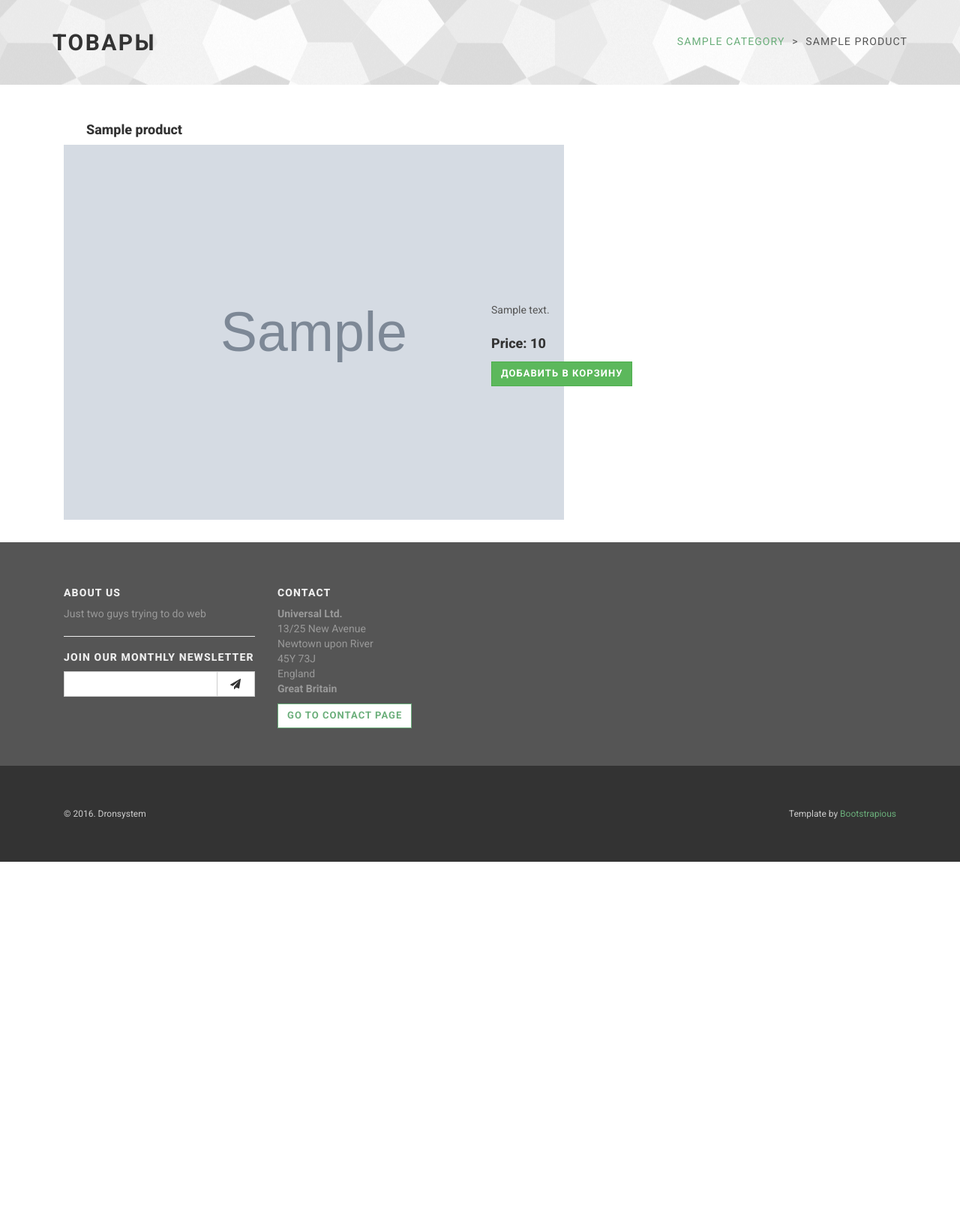
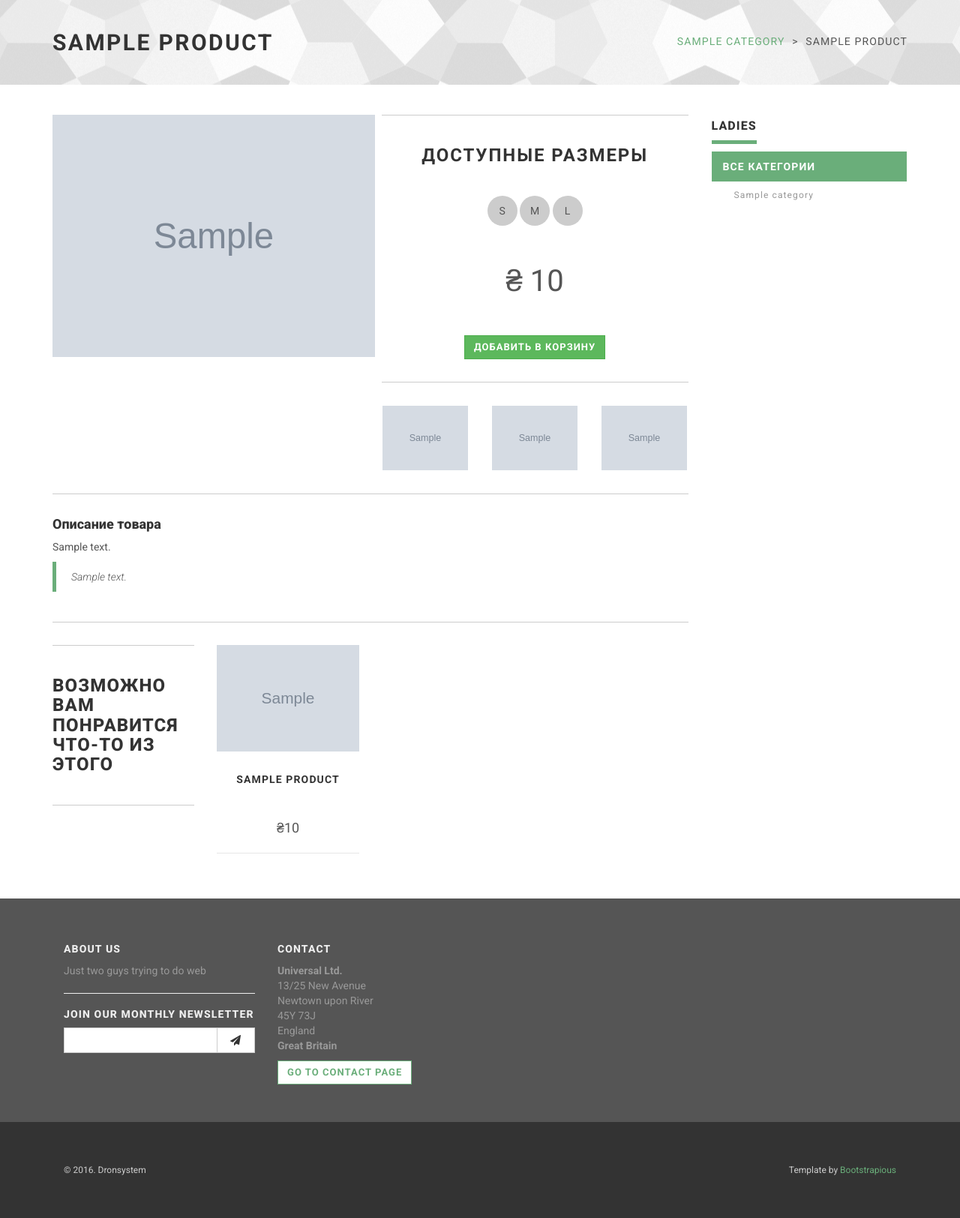
Before and after one commit to AntonBox/django_shop, a Django app: template templates/details.html in a window 1280 px wide. Shown: the part 111-1735 px from the top of the page at 75% size. Before the commit the page ends 1260 px from the top, so only its background shows below. Run offline with Django 3.2, Linux system fonts and the light colour scheme; the template is opened without the code that fills it: most values are stand-ins (such as "Sample title", 1, 10 or a date in 2020); grey boxes marked "Sample" are stand-in pictures; some libraries are stand-ins or nearby versions.

Commit message:
front_end

```diff
--- a/apps/catalog/models.py
+++ b/apps/catalog/models.py
@@ -41,6 +41,8 @@ class Product (TimedModel):
     description = models.TextField()
     quantity = models.PositiveIntegerField()
     image = models.ImageField(upload_to=get_image_path)
+    image2 = models.ImageField(upload_to=get_image_path)
+    image3 = models.ImageField(upload_to=get_image_path)
 
     def __str__(self):
         return self.name
--- a/apps/catalog/views.py
+++ b/apps/catalog/views.py
@@ -17,5 +17,7 @@ def products(request, slug=None):
 @ensure_csrf_cookie
 def product(request, detail):
     product_for_detail = get_object_or_404(Product, detail=detail)
+    latest_products = Product.objects.order_by('created_at').all()[:3]
     return render(request, 'details.html',
-                  {'product': product_for_detail})
+                  {'product': product_for_detail,
+                   'latest_products': latest_products})
--- a/templates/details.html
+++ b/templates/details.html
@@ -8,7 +8,7 @@
         <div class="container">
             <div class="row">
                 <div class="col-md-7">
-                    <h1>Товары</h1>
+                    <h1>{{product.name}}</h1>
                 </div>
                 <div class="col-md-5">
                     <ul class="breadcrumb">
@@ -22,20 +22,133 @@
         </div>
     </div>
 <!-- CROSS NAVIGATION -->
+<div id="content">
+    <div class = 'container'>
+        <div class="row">
+            <div class="col-md-9">
+                <div class="row" id="productMain">
 
-	<div class = 'container'>
-		<div class="col-md-6" style="margin-bottom: 30px">
-			<h4 style="margin-left: 30px">{{product.name}}</h4></a>
-			<img src="{{product.image.url}}" height="500px">
+            		<div class="col-sm-6">
 
-		</div>
-		<div class="col-md-6" style="margin-top: 250px">
-			<div style="margin-bottom: 25px">{{product.description}}</div>
-			<h4>Price: {{product.price}}</h4>
-			<button type="button" class="btn btn-success" id = '{{ product.id }}' onclick="addCart({{ product.id }})" style="margin-top: 4px" >Добавить в корзину</button>
-		</div>
+            			<img src="{{product.image.url}}" width="430px">
+
+            		</div>
+
+            <!-- CROSS NAVIGATION --><!-- CROSS NAVIGATION --><!-- CROSS NAVIGATION -->
+                    <div class="col-sm-6">
+                        <div class="box">
+                            <form>
+                                <div class="sizes">
+                                    <h3>Доступные размеры</h3>
+                                    <label for="size_s">
+                                        <a href="#">S</a>
+                                        <input type="radio" id="size_s" name="size" value="s" class="size-input">
+                                    </label>
+                                    <label for="size_m">
+                                        <a href="#">M</a>
+                                        <input type="radio" id="size_m" name="size" value="m" class="size-input">
+                                    </label>
+                                    <label for="size_l">
+                                        <a href="#">L</a>
+                                        <input type="radio" id="size_l" name="size" value="l" class="size-input">
+                                    </label>
+                                </div>
+
+                                <p class="price">₴ {{product.price}}</p>
+
+                                <p class="text-center">
+                                    <button type="button" class="btn btn-success" id = '{{ product.id }}' onclick="addCart({{ product.id }})" style="margin-top: 4px" >Добавить в корзину</button>
+                                </p>
+
+                            </form>
+                        </div>
+                        <div class="row" id="thumbs">
+                            <div class="col-xs-4">
+                                <a href="{{product.image3.url}}" class="thumb">
+                                    <img src="{{product.image.url}}" alt="" class="img-responsive">
+                                </a>
+                            </div>
+                            <div class="col-xs-4">
+                                <a href="{{product.image2.url}}" class="thumb">
+                                    <img src="{{product.image2.url}}" alt="" class="img-responsive">
+                                </a>
+                            </div>
+                            <div class="col-xs-4">
+                                <a href="{{product.image3.url}}" class="thumb">
+                                    <img src="{{product.image3.url}}" alt="" class="img-responsive">
+                                </a>
+                            </div>
+                        </div>
+                    </div>
+                </div>
+                <div class="box" id="details">
+                    <p>
+                        <h4>Описание товара</h4>
+                        <p>{{product.description}}</p>
 
 
-	</div>
+                        <blockquote>
+                            <p><em>{{product.category.description}}</em>
+                            </p>
+                        </blockquote>
+                </div>
+
+                <!-- last products -->
+                <div class="row">
+                    <div class="col-md-3 col-sm-6">
+                        <div class="box text-uppercase">
+                            <h3>Возможно вам понравится что-то из этого</h3>
+                        </div>
+                    </div>
+                    {% for product in latest_products %}
+                    <div class="col-md-3 col-sm-6">
+                        <div class="product">
+                            <div class="image">
+                                <a href="#">
+                                    <img src="{{product.image.url}}" alt="" class="img-responsive image1">
+                                </a>
+                            </div>
+                            <div class="text">
+                                <h3>{{product.name}}</h3>
+                                <p class="price">₴{{product.price}}</p>
+
+                            </div>
+                        </div>
+                        <!-- /.product -->
+                    </div>
+                    {% endfor %}
+                </div>
+
+            </div>
+    <!-- CROSS NAVIGATION --><!-- CROSS NAVIGATION --><!-- CROSS NAVIGATION -->
+
+
+            <!-- *** MENUS AND FILTERS ***
+        _________________________________________________________ -->
+            <div class="col-sm-3">
+                <div class="panel panel-default sidebar-menu">
+
+                    <div class="panel-heading">
+                        <h3 class="panel-title">Ladies</h3>
+                    </div>
+
+                    <div class="panel-body">
+                        <ul class="nav nav-pills nav-stacked category-menu">
+                            <li class="active">
+                                <a href="{% url 'catalog'%}">Все категории</a>
+                                <ul>
+                                    {% for category in category_list%}
+                                    <li><a href="{{ category.get_absolute_url }}">{{category.name}}</a>
+                                    </li>
+                                    {% endfor %}
+                                </ul>
+                            </li>
+                        </ul>
+                    </div>
+                </div>
+            </div>
+        </div>
+    </div>
+</div>
 
 {% endblock %}
```
Also changed, not shown: apps/catalog/migrations/0010_auto_20170518_1630.py (added).
